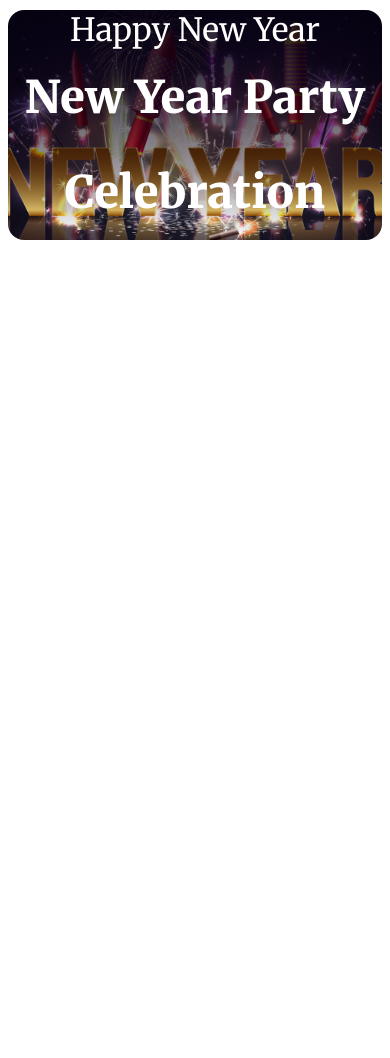
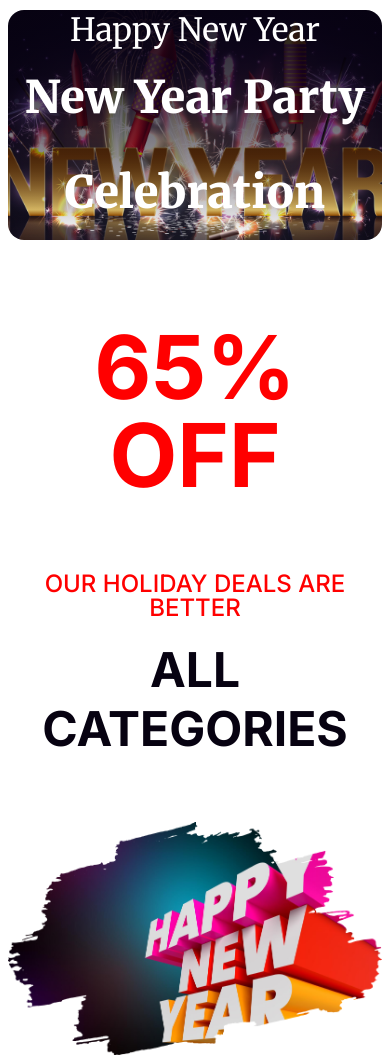
Before and after one commit to FahimFaysalNirjhar/New-Year-Offer, a plain HTML site: page index.html in a window 390 px wide. Before the commit the page ends 844 px from the top, so only its background shows below. Drawn offline with Linux system fonts and the light colour scheme.

Commit message:
Off section added with mobile and tablet responsive

```diff
--- a/index.html
+++ b/index.html
@@ -19,5 +19,12 @@
         <h1 id="header-title">New Year Party Celebration</h1>
       </div>
     </header>
+    <!-- header section completed -->
+    <section class="off">
+      <h1 class="off-title">65% OFF</h1>
+      <h2 class="off-sub-title">OUR HOLIDAY DEALS ARE BETTER</h2>
+      <h4 class="off-little-title">ALL CATEGORIES</h4>
+      <img src="images/New Year Photo.png" alt="" />
+    </section>
   </body>
 </html>
--- a/styles/style.css
+++ b/styles/style.css
@@ -52,9 +52,45 @@ header {
   height: 190px;
   margin: 0;
 }
-
+/* Off related styles */
+.off {
+  display: flex;
+  flex-direction: column;
+  justify-content: center;
+  align-items: center;
+}
+.off-title {
+  color: rgba(255, 0, 0, 1);
+  font-family: "Inter";
+  font-size: 88px;
+  font-weight: 700;
+  line-height: 100%;
+  letter-spacing: 0%;
+  text-align: center;
+}
+.off-sub-title {
+  color: rgba(255, 0, 0, 1);
+  font-family: "Inter";
+  font-size: 24px;
+  font-weight: 500;
+  line-height: 100%;
+  letter-spacing: 0%;
+  text-align: center;
+  margin-top: 0;
+  margin-bottom: 0;
+}
+.off-little-title {
+  color: #070211;
+  text-align: center;
+  font-family: "Inter";
+  font-size: 48px;
+  font-style: normal;
+  font-weight: 700;
+  line-height: normal;
+  margin-top: 20px;
+}
 /* phone */
-@media screen and (max-width: 576px) {
+@media screen and (max-width: 576.01px) {
   header {
     margin: 10px auto;
     width: 100%;
@@ -76,10 +112,16 @@ header {
     height: 100%;
     font-size: 45px;
   }
+  .off img {
+    width: 100%;
+  }
 }
 /* tablet */
-@media screen and (min-width: 576.01px) and (max-width: 1024px) {
+@media screen and (min-width: 577px) and (max-width: 1025px) {
   header {
     margin: 10px;
   }
+  .off img {
+    width: 100%;
+  }
 }
```
